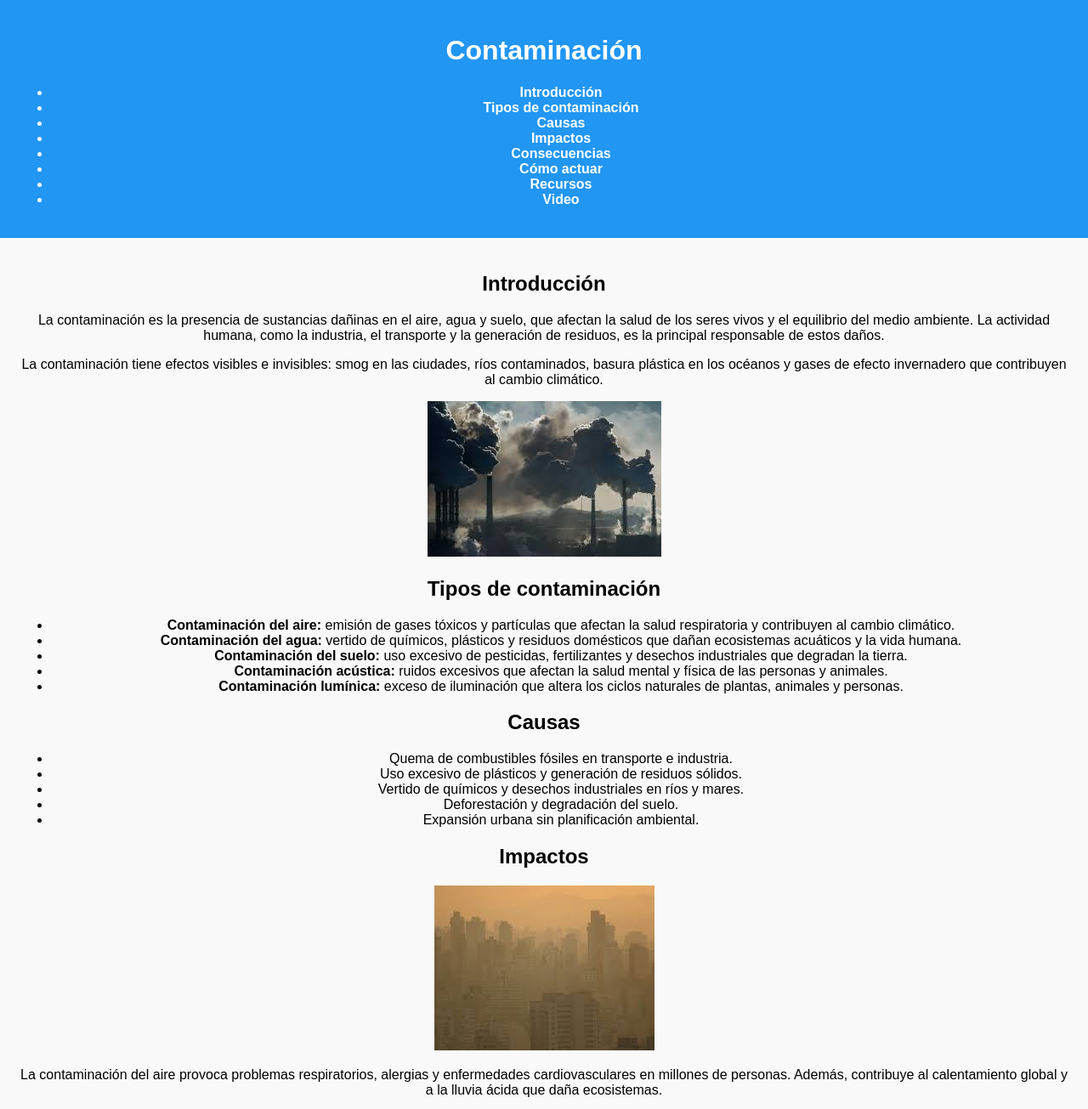
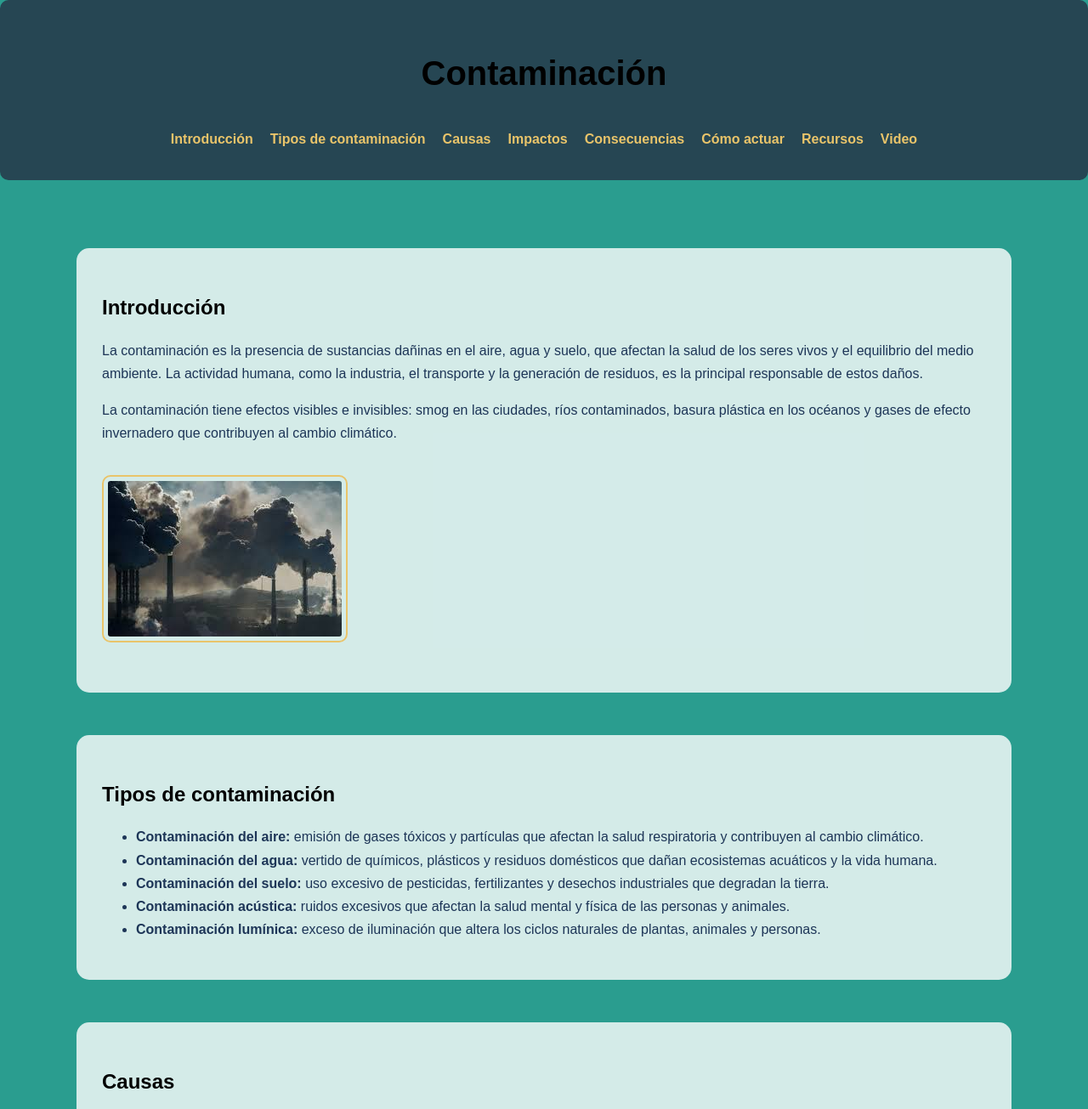
Before and after one commit to Miguel4053/Proyecto_pythonpro.M10l1, a Flask app: page /pollution in a window 1280 px wide. Shown: the top 1305 px of the page at 85% size. Run offline with Flask 3, Linux system fonts and the light colour scheme.

Commit message:
first commit

```diff
--- a/static/CSS/pollution.css
+++ b/static/CSS/pollution.css
@@ -1,78 +1,168 @@
+/* Body y contenedor principal */
 body {
-  font-family: Arial, sans-serif;
+  font-family: 'Poppins', sans-serif;
   margin: 0;
   padding: 0;
-  background-color: #f9f9f9;
-  text-align: center;
-}
-
-header {
-  background-color: #2196F3;
-  padding: 20px;
-  color: white;
-}
-
-nav {
-  margin: 15px 0;
-}
-
-nav a {
-  margin: 0 15px;
-  text-decoration: none;
-  color: white;
-  font-weight: bold;
-}
-
-nav a:hover {
-  text-decoration: underline;
+  line-height: 1.7;
+  color: #1d3557;
+  background-color: #2a9d8f;
 }
 
 main {
-  padding: 20px;
+  max-width: 1100px;
+  margin: 0 auto;
+  padding: 40px 20px;
 }
 
-.contenedor {
+/* Headers */
+h1 {
+  text-align: center;
+  font-size: 2.5rem;
+  margin-bottom: 20px;
+  color: #000;
+}
+
+h2 {
+  text-align: left;
+  color: #000;
+  margin-bottom: 15px;
+}
+
+/* Secciones */
+section {
+  margin-bottom: 50px;
+  padding: 30px;
+  border-radius: 15px;
+  background-color: rgba(255, 255, 255, 0.8);
+}
+
+/* Artículos con imagen y texto */
+article {
+  display: flex;
+  flex-wrap: wrap;
+  align-items: center;
+  gap: 20px;
+  margin-bottom: 30px;
+}
+
+article img {
+  width: 100%;
+  max-width: 400px;
+  border-radius: 10px;
+  margin: 0 auto;
+  border: 2px solid #e9c46a; /* borde agregado */
+  padding: 5px; /* espacio interno */
+}
+
+article:nth-child(even) img {
+  order: 2;
+}
+
+article p {
+  flex: 1;
+  font-size: 1.1em;
+  text-align: left;
+}
+
+/* Imágenes generales */
+img {
+  max-width: 100%;
+  border-radius: 10px;
+  margin: 20px 0;
+  border: 2px solid #e9c46a; /* borde agregado */
+  padding: 5px; /* espacio interno */
+}
+
+/* Botón */
+.btn {
+  display: inline-block;
+  margin-top: 20px;
+  padding: 12px 30px;
+  border: none;
+  border-radius: 8px;
+  font-weight: bold;
+  cursor: pointer;
+  text-decoration: none;
+  color: #fff;
+  background-color: #e9c46a;
+  transition: background 0.3s, transform 0.2s;
+}
+
+.btn:hover {
+  background-color: #f4a261;
+  transform: scale(1.05);
+}
+
+/* Header y Footer */
+header {
+  background-color: #264653;
+  padding: 25px 20px;
+  border-radius: 10px;
+  color: #e9c46a;
+  text-align: center;
+  margin-bottom: 40px;
+}
+
+footer {
+  background-color: #264653;
+  color: #e9c46a;
+  text-align: center;
+  padding: 20px;
+  border-radius: 10px;
+  margin-top: 40px;
+}
+
+/* Blockquote para mensajes importantes */
+blockquote {
+  font-style: italic;
+  background-color: rgba(233, 196, 106, 0.2);
+  padding: 20px;
+  border-left: 5px solid #e9c46a;
+  margin: 30px 0;
+  border-radius: 10px;
+  color: #1d3557;
+}
+
+/* Video responsivo */
+.video-container {
+  position: relative;
+  padding-bottom: 56.25%;
+  height: 0;
+  overflow: hidden;
+  margin-top: 20px;
+}
+
+.video-container iframe {
+  position: absolute;
+  top: 0;
+  left: 0;
+  width: 100%;
+  height: 100%;
+  border-radius: 10px;
+  border: none;
+}
+
+/* Navegación del header */
+nav ul {
+  list-style: none;
+  padding: 0;
+  margin: 15px 0 0 0;
   display: flex;
   justify-content: center;
-  gap: 20px;
-  margin-top: 30px;
   flex-wrap: wrap;
 }
 
-.cuadro {
-  background: white;
-  border: 2px solid #2196F3;
-  border-radius: 8px;
-  padding: 20px;
-  width: 280px;
-  box-shadow: 0 4px 8px rgba(0, 0, 0, 0.1);
-  text-align: left;
+nav ul li {
+  margin: 10px;
 }
 
-.cuadro h3 {
-  color: #2196F3;
-  text-align: center;
+nav ul li a {
+  color: #e9c46a;
+  text-decoration: none;
+  font-weight: bold;
+  transition: color 0.3s;
 }
 
-.cuadro ul {
-  padding-left: 20px;
+nav ul li a:hover {
+  color: #f4a261;
 }
-
-/* Imagenes de cada cuadro */
-.cuadro img {
-  width: 100%;
-  max-width: 300px;
-  height: auto;
-  border-radius: 10px;
-  margin: 15px auto;
-  border: 3px solid #2196F3;
-  padding: 3px;
-  display: block;
-}
-
-footer {
-  margin-top: 30px;
-  background-color: #2196F3;
-  padding: 10px;
-  color: white;
-}
```
Also changed, not shown: static/CSS/menu.css (+59 -51 lines).
